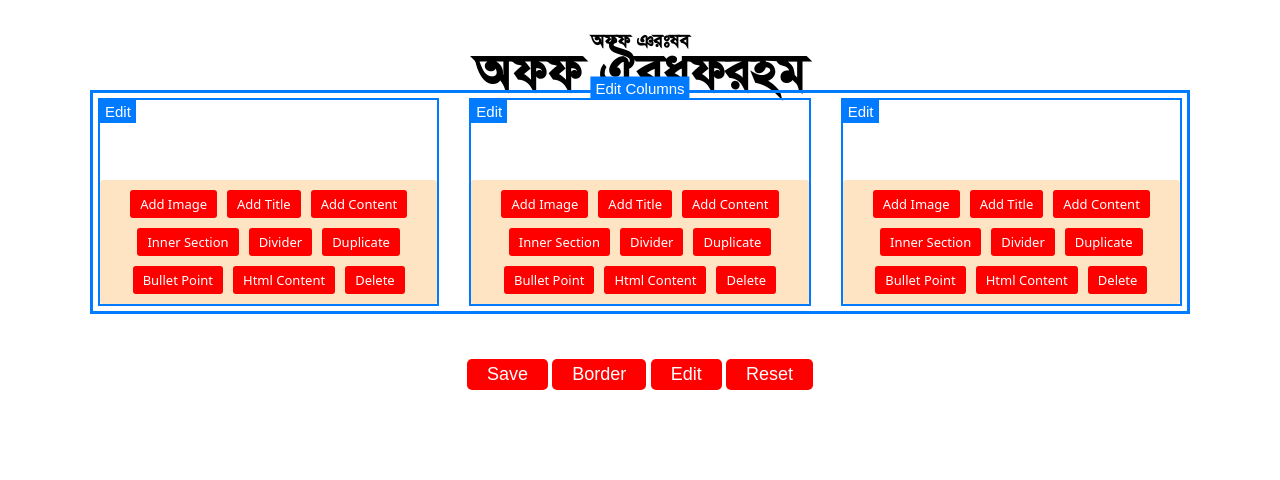
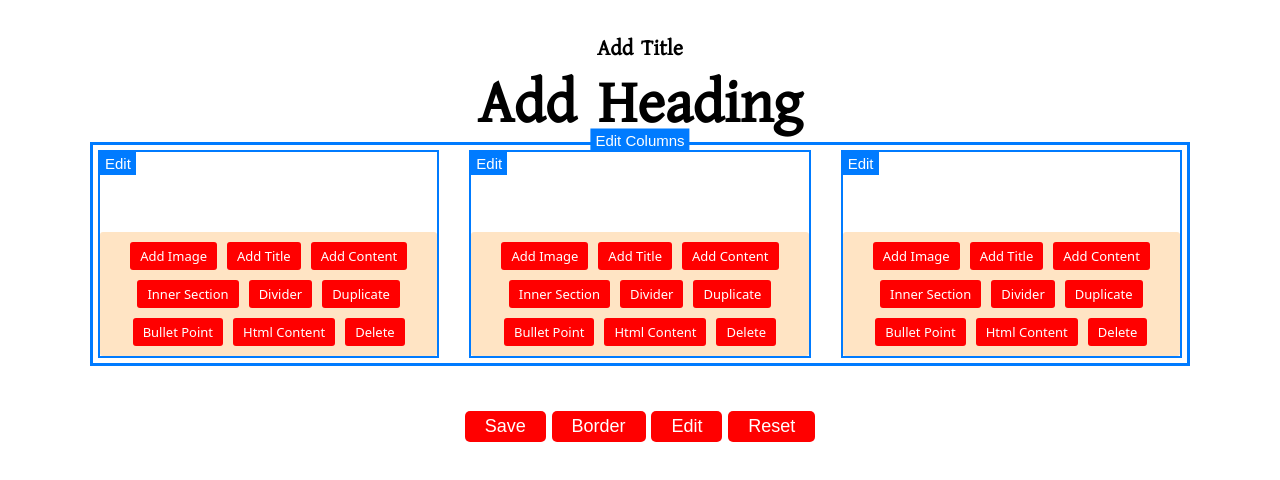
Before and after one commit to EmonShah/Epaper, a plain HTML site: page index.html in a window 1280 px wide. Drawn offline with Linux system fonts and the light colour scheme.

Commit message:
Version : 1.5

```diff
--- a/js/custom.js
+++ b/js/custom.js
@@ -477,16 +477,14 @@ button.addEventListener('click', function() {
 
 
       // inner Section drag drop section
-       $(document).on('click', '.sha-elementBtn', function () {
+       $(document).on('click touchstart', '.sha-elementBtn', function () {
         $('.box').draggable({
           revert: 'invalid',
           cursor: 'move',
           start: function (event, ui) {
             $(this).addClass('dragging');
-
-
-
-
+            // $(document).find('.sha_imgeOverflow').css('display','block');
+            // $(document).find('.sha_imgeOverflow').css('overflow','hidden');
           },
           stop: function (event, ui) {
             $(this).removeClass('dragging');
--- a/style.css
+++ b/style.css
@@ -1,7 +1,7 @@
 
 @font-face {
   font-family: 'SutonnyMJ';
-  src: url('fonts/SutonnyMJ\ Regular.ttf') format('truetype');
+  src: url('fonts/SutonnyMJRegular.ttf') format('truetype');
 }
 @font-face {
   font-family: 'SolaimanLipi';
@@ -22,7 +22,7 @@ body {
   margin: 0;
   padding: 0;
   box-sizing: border-box;
-  font-family: 'SutonnyMJ', sans-serif;
+  font-family: 'Kalpurush', sans-serif;
 }
 
 
@@ -122,10 +122,12 @@ select:focus {
 input[type="color"]{
   height: 80px;
 }
-
-p, h2{
+p{
+  font-size: 25px;
+}
+p, h2,h1{
   text-align: justify ;
-
+   overflow: hidden;
 }
 
 .sha-formSubmit {
@@ -157,7 +159,6 @@ padding: 0;
   gap: 20px;
   border: 3px solid #007bff;
   position: relative;
-  margin-top: 10px;
 }
 
 .columnEdit {
@@ -253,6 +254,7 @@ svg {
   text-align: center;
   font-size: 60px;
   font-weight: 600;
+  line-height: 75px;
 
 }
 
@@ -399,10 +401,7 @@ height: 30px;
   align-items: center;
 }
 
-.sha_imgeOverflow {
-overflow: hidden;
-display: inline;
-}
+
 .dbtnStyle{
 padding: 5px 10px;
 cursor: pointer;
```
Also changed, not shown: fonts/SutonnyMJRegular.ttf (renamed from fonts/SutonnyMJ Regular.ttf), index.html (line endings or trailing spaces).
